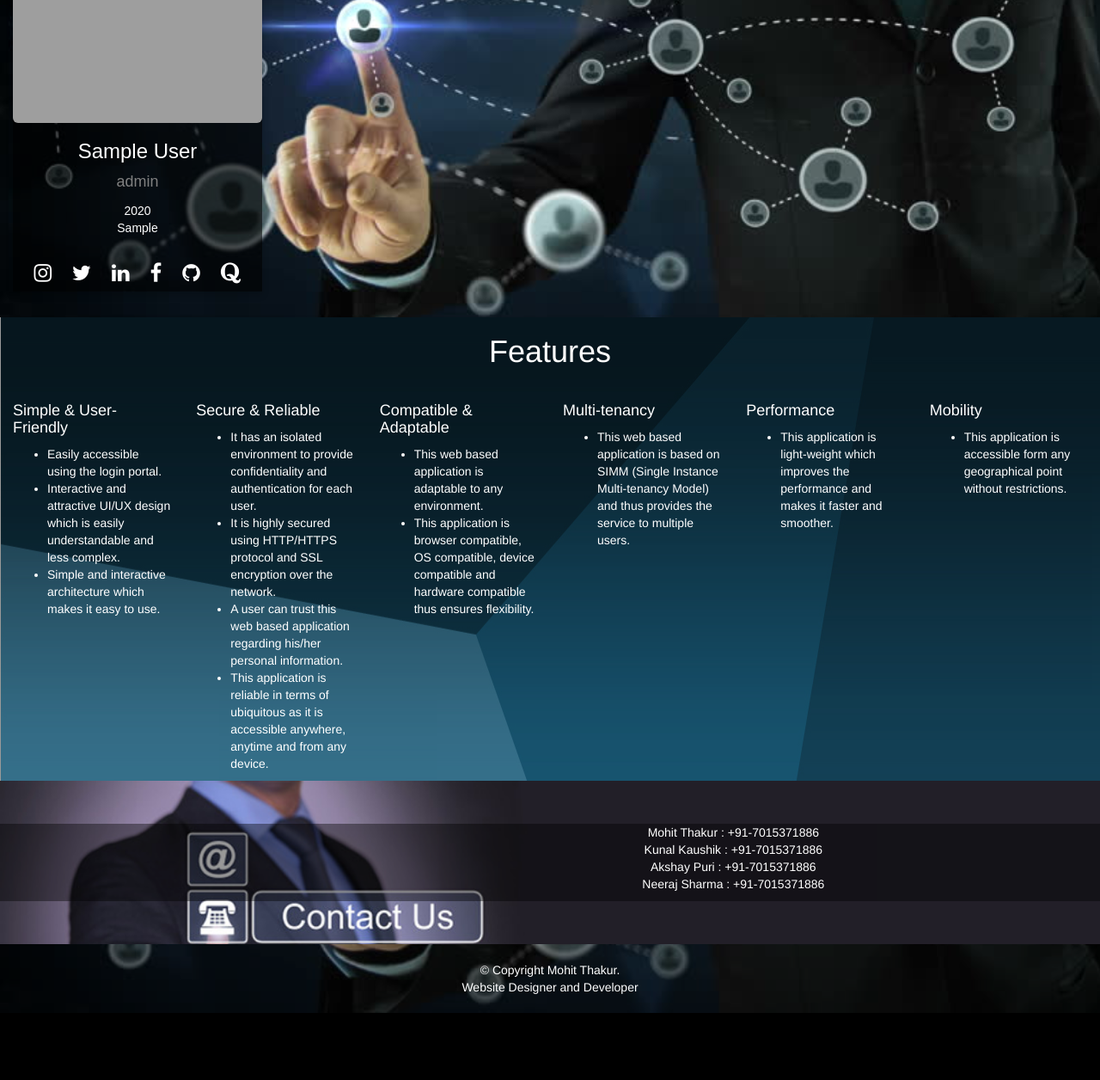
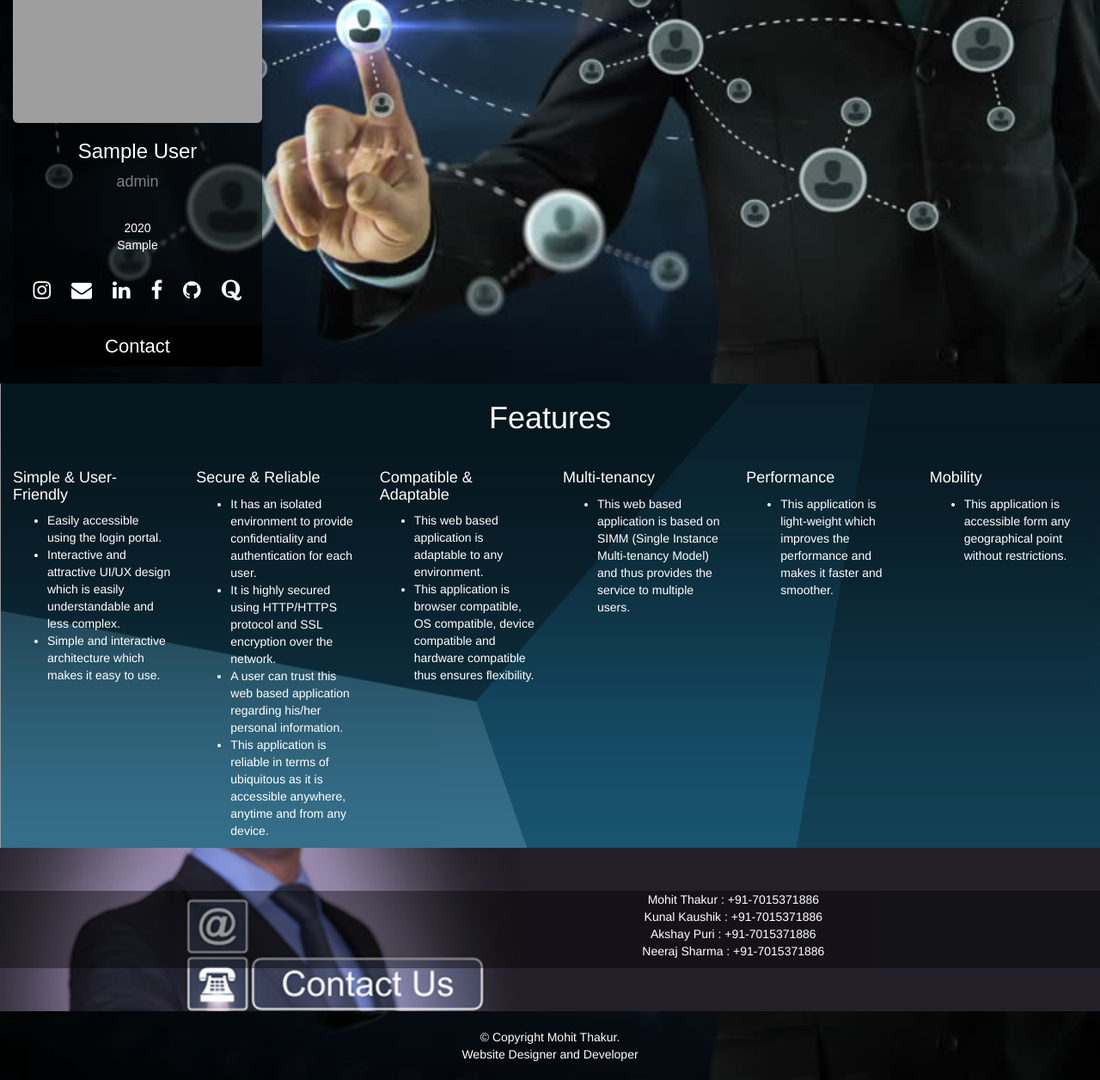
Before and after one commit to BeeSmartITsolutions/Innovative_Social_Networking_Linked_Photo_Sharing_Service_using_Referral_Program-minor-project-, a PHP site: page / in a window 1280 px wide. Shown: the part 1034-2290 px from the top of the page at 86% size. Before the commit the page ends 2212 px from the top, so only its background shows below. Run offline with PHP 8.4, Linux system fonts and the light colour scheme; tables that the repository leaves empty or names only in its code hold one stand-in row (values such as "Sample post"); grey boxes are pictures that could not be loaded.

Commit message:
changes made in index.php

```diff
--- a/index.php
+++ b/index.php
@@ -381,13 +381,13 @@ We named it as <b>3S</b> which indicates <b>SNS Sharing Service</b>.</p>
 
 						   <div style="margin: 20px 0;">
 							<a href="#" style="text-decoration: none; font-size: 22px; color: #FFFFFF;"><i class="fa fa-instagram" style="font-size:24px; padding:10px"></i></a>
-							<a href="#" style="text-decoration: none; font-size: 22px; color: #FFFFFF;"><i class="fa fa-twitter" style="font-size:24px; padding:10px"></i></a>
+							<a href="#" style="text-decoration: none; font-size: 22px; color: #FFFFFF;"><i class="fa fa-envelope" style="font-size:24px; padding:10px"></i></a>
 							<a href="#" style="text-decoration: none; font-size: 22px; color: #FFFFFF;"><i class="fa fa-linkedin" style="font-size:24px; padding:10px"></i></a>
 							<a href="#" style="text-decoration: none; font-size: 22px; color: #FFFFFF;"><i class="fa fa-facebook" style="font-size:24px; padding:10px"></i></a>
 							<a href="#" style="text-decoration: none; font-size: 22px; color: #FFFFFF;"><i class="fa fa-github" style="font-size:24px; padding:10px"></i></a>
 							<a href="#" style="text-decoration: none; font-size: 22px; color: #FFFFFF;"><i class="fa fa-quora" style="font-size:24px; padding:10px"></i></a>
 						 </div>
-
+						 <p><button><a href="#contact_section" style="text-decoration: none; font-size: 22px; color: #FFFFFF;">Contact</a></button></p>
 						</div>
 
 
@@ -414,20 +414,20 @@ We named it as <b>3S</b> which indicates <b>SNS Sharing Service</b>.</p>
 <center><img class="img-responsive img-rounded"  width="auto" alt="' .$row['fname'].' '.$row['lname'].'" src="images/team/'.$row['fname'].'.jpg"></center>
                            <h3 style="color:#ffffff;">' .$row['fname'].' '.$row['lname'].'</h3>
 						   <p class="title">
-						   ' .$row['roles'].'<br></p><p>
+						   ' .$row['roles'].'<br></p><br><p>
 						   ' .$row['year'].'<br>
 						   ' .$row['univ'].'</p>
 
 
 						   <div style="margin: 20px 0;">
 							<a href="#" style="text-decoration: none; font-size: 22px; color: #FFFFFF;"><i class="fa fa-instagram" style="font-size:24px; padding:10px"></i></a>
-							<a href="#" style="text-decoration: none; font-size: 22px; color: #FFFFFF;"><i class="fa fa-twitter" style="font-size:24px; padding:10px"></i></a>
+							<a href="#" style="text-decoration: none; font-size: 22px; color: #FFFFFF;"><i class="fa fa-envelope" style="font-size:24px; padding:10px"></i></a>
 							<a href="#" style="text-decoration: none; font-size: 22px; color: #FFFFFF;"><i class="fa fa-linkedin" style="font-size:24px; padding:10px"></i></a>
 							<a href="#" style="text-decoration: none; font-size: 22px; color: #FFFFFF;"><i class="fa fa-facebook" style="font-size:24px; padding:10px"></i></a>
 							<a href="#" style="text-decoration: none; font-size: 22px; color: #FFFFFF;"><i class="fa fa-github" style="font-size:24px; padding:10px"></i></a>
 							<a href="#" style="text-decoration: none; font-size: 22px; color: #FFFFFF;"><i class="fa fa-quora" style="font-size:24px; padding:10px"></i></a>
 						 </div>
-
+						<p><button><a href="#contact_section" style="text-decoration: none; font-size: 22px; color: #FFFFFF;">Contact</a></button></p>
 						</div>
 
 
```
